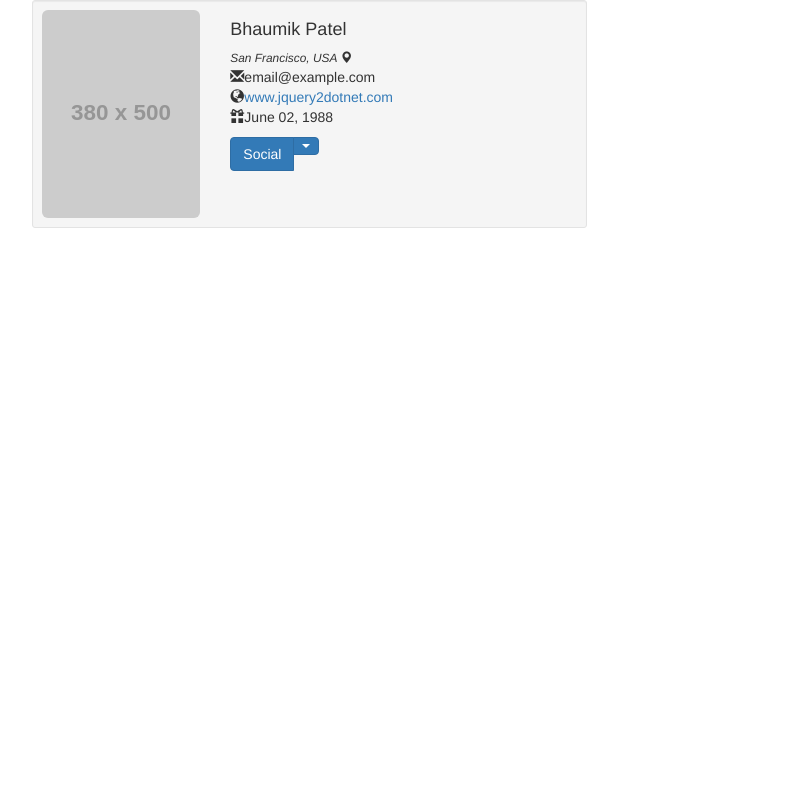
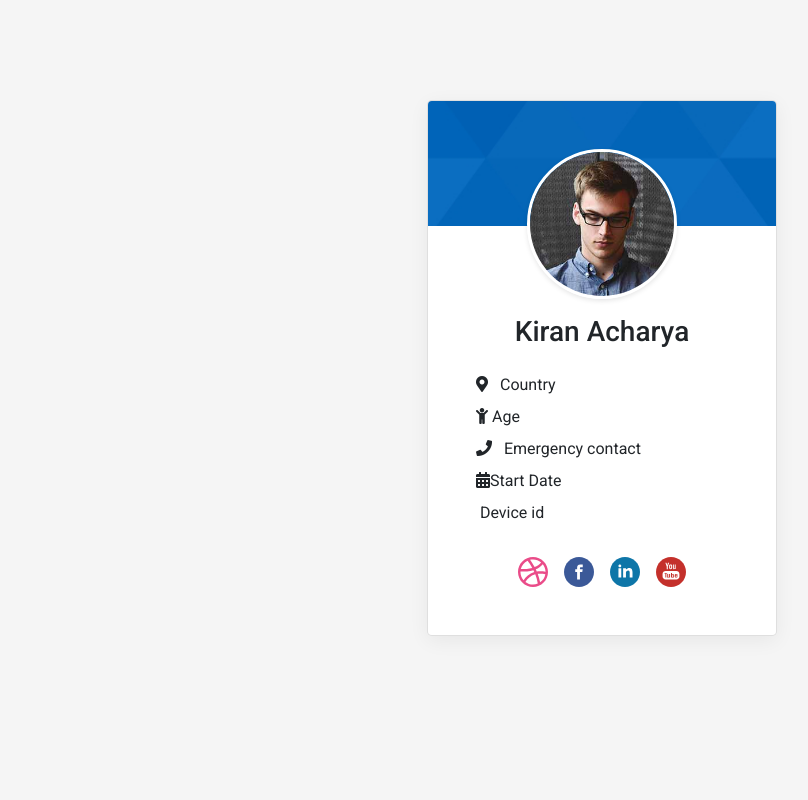
Before and after one commit to Nadika18/Himaid, a Flask app: template templates/profile.html in a window 1280 px wide. Shown: the whole page, without its empty margins (38-846 px from the left). Run offline with Flask 2, Linux system fonts and the light colour scheme; the template is opened without the code that fills it, so the values that code supplies are empty; grey boxes labelled with a size stand in for pictures from a placeholder-image service; some libraries are stand-ins or nearby versions.

Commit message:
profile template updated

```diff
--- a/static/css/profile.css
+++ b/static/css/profile.css
@@ -1,9 +1,44 @@
-body{padding-top:30px;}
+@import url("https://fonts.googleapis.com/css?family=Roboto:300,400,500,700&display=swap");
+body {
+	background: #f5f5f5;
+	font-family: "Roboto", sans-serif;
+}
 
-.glyphicon {  margin-bottom: 10px;margin-right: 10px;}
+.shadow {
+	box-shadow: 0 5px 20px rgba(0, 0, 0, 0.06) !important;
+}
 
-small {
-display: block;
-line-height: 1.428571429;
-color: #999;
+.main-content {
+	padding-top: 100px;
+	padding-bottom: 100px;
 }
+
+.banner {
+	position: absolute;
+	top: 0;
+	left: 0;
+	width: 100%;
+	height: 125px;
+	background-image: url("../../img/banner.jpg");
+	background-position: center;
+	background-size: cover;
+}
+
+.img-circle {
+	height: 150px;
+	width: 150px;
+	border-radius: 150px;
+	border: 3px solid #fff;
+	box-shadow: 0 2px 5px rgba(0, 0, 0, 0.1);
+	z-index: 1;
+}
+
+.social-links a {
+	transition: all 0.2s;
+}
+.social-links a img {
+	height: 30px;
+}
+.social-links a:hover {
+	transform: translateY(-3px);
+}
--- a/templates/dashboard.html
+++ b/templates/dashboard.html
@@ -3,7 +3,7 @@
 <head>
 <meta charset="utf-8">
 <meta name="viewport" content="width=device-width, initial-scale=1, shrink-to-fit=no">
-<title>Bootstrap User Management Data Table</title>
+<title>Dashboard</title>
 <link rel="stylesheet" href="https://fonts.googleapis.com/css?family=Roboto|Varela+Round">
 <link rel="stylesheet" href="https://stackpath.bootstrapcdn.com/bootstrap/4.5.0/css/bootstrap.min.css">
 <link rel="stylesheet" href="https://fonts.googleapis.com/icon?family=Material+Icons">
--- a/templates/profile.html
+++ b/templates/profile.html
@@ -1,45 +1,48 @@
-<link href="//netdna.bootstrapcdn.com/bootstrap/3.0.0/css/bootstrap.min.css" rel="stylesheet" id="bootstrap-css">
-<script src="//netdna.bootstrapcdn.com/bootstrap/3.0.0/js/bootstrap.min.js"></script>
-<script src="//code.jquery.com/jquery-1.11.1.min.js"></script>
-<!------ Include the above in your HEAD tag ---------->
+<!DOCTYPE html>
+<html lang="en">
+<head>
+	<meta charset="UTF-8">
+	<title>Profile Card UI Design</title>
+	<meta content="width=device-width, initial-scale=1, maximum-scale=1, user-scalable=no" name="viewport">
+	<link rel="stylesheet" type="text/css" href="https://cdn.jsdelivr.net/npm/bootstrap@4.5.3/dist/css/bootstrap.min.css">
+	<link rel="stylesheet" href="https://pro.fontawesome.com/releases/v5.10.0/css/all.css">
+	<link rel="stylesheet" type="text/css" href="../static/css/profile.css">
+</head>
+<body>
+	<section class="main-content">
+		<div class="container">
 
-<div class="container">
 			<div class="row">
-        <div class="col-xs-12 col-sm-6 col-md-6">
-            <div class="well well-sm">
-                <div class="row">
-                    <div class="col-sm-6 col-md-4">
-                        <img src="http://placehold.it/380x500" alt="" class="img-rounded img-responsive" />
+				<div class="col-sm-8 offset-sm-2 col-md-6 offset-md-3 col-lg-4 offset-lg-4">
+					<div class="profile-card card rounded-lg shadow p-4 p-xl-5 mb-4 text-center position-relative overflow-hidden">
+						<div class="banner"></div>
+						<img src="../img/user1.jpg" alt="" class="img-circle mx-auto mb-3">
+						<h3 class="mb-4">Kiran Acharya</h3>
+						<div class="text-left mb-4">
+
+                            <p class="mb-2"><i class="fa fa-map-marker-alt mr-2"></i> Country</p>
+                            <p class="mb-2"><i class="fa fa-child"></i>  Age</p>
+							<p class="mb-2"><i class="fa fa-phone mr-2"></i> Emergency contact</p>
+
+                            <p class="mb-2"><i class="fa fa-calendar-alt"></i>Start Date</p>
+                            <p class="mb-2"><i class="fa fa-tablet-android-alt"></i> Device id</p>
+
+
 						</div>
-                    <div class="col-sm-6 col-md-8">
-                        <h4>
-                            Bhaumik Patel</h4>
-                        <small><cite title="San Francisco, USA">San Francisco, USA <i class="glyphicon glyphicon-map-marker">
-                        </i></cite></small>
-                        <p>
-                            <i class="glyphicon glyphicon-envelope"></i>email@example.com
-                            <br />
-                            <i class="glyphicon glyphicon-globe"></i><a href="http://www.jquery2dotnet.com">www.jquery2dotnet.com</a>
-                            <br />
-                            <i class="glyphicon glyphicon-gift"></i>June 02, 1988</p>
-                        <!-- Split button -->
-                        <div class="btn-group">
-                            <button type="button" class="btn btn-primary">
-                                Social</button>
-                            <button type="button" class="btn btn-primary dropdown-toggle" data-toggle="dropdown">
-                                <span class="caret"></span><span class="sr-only">Social</span>
-                            </button>
-                            <ul class="dropdown-menu" role="menu">
-                                <li><a href="#">Twitter</a></li>
-                                <li><a href="https://plus.google.com/+Jquery2dotnet/posts">Google +</a></li>
-                                <li><a href="https://www.facebook.com/jquery2dotnet">Facebook</a></li>
-                                <li class="divider"></li>
-                                <li><a href="#">Github</a></li>
-                            </ul>
+						<div class="social-links d-flex justify-content-center">
+							<a href="#!" class="mx-2"><img src="../img/social/dribbble.svg" alt="Dribbble"></a>
+							<a href="#!" class="mx-2"><img src="../img/social/facebook.svg" alt="Facebook"></a>
+							<a href="#!" class="mx-2"><img src="../img/social/linkedin.svg" alt="Linkedin"></a>
+							<a href="#!" class="mx-2"><img src="../img/social/youtube.svg" alt="Youtube"></a>
 						</div>
 					</div>
 				</div>
 			</div>
+
 		</div>
-    </div>
-</div>
+	</section>
+
+	<script src="https://code.jquery.com/jquery-3.5.1.slim.min.js"></script>
+	<script src="https://cdn.jsdelivr.net/npm/bootstrap@4.5.3/dist/js/bootstrap.bundle.min.js"></script>
+</body>
+</html>
```
Also changed, not shown: sass/style.scss (added, +51 -0 lines), img/banner.jpg (added), img/social/dribbble.svg (added), img/social/facebook.svg (added), img/social/linkedin.svg (added), img/social/youtube.svg (added), img/user1.jpg (added), static/img/11.png (added). Lines whose indentation alone changed are shown as unchanged.
